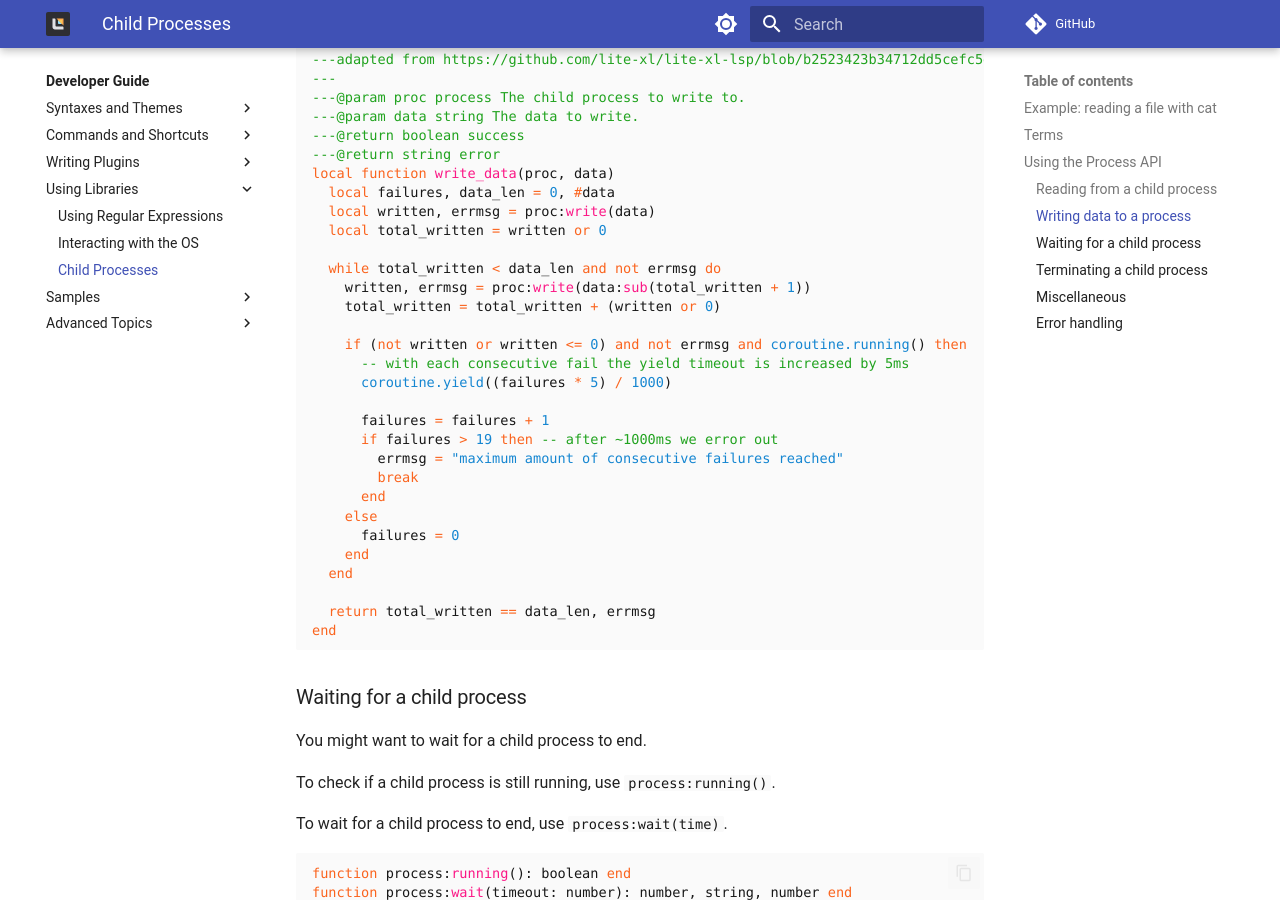
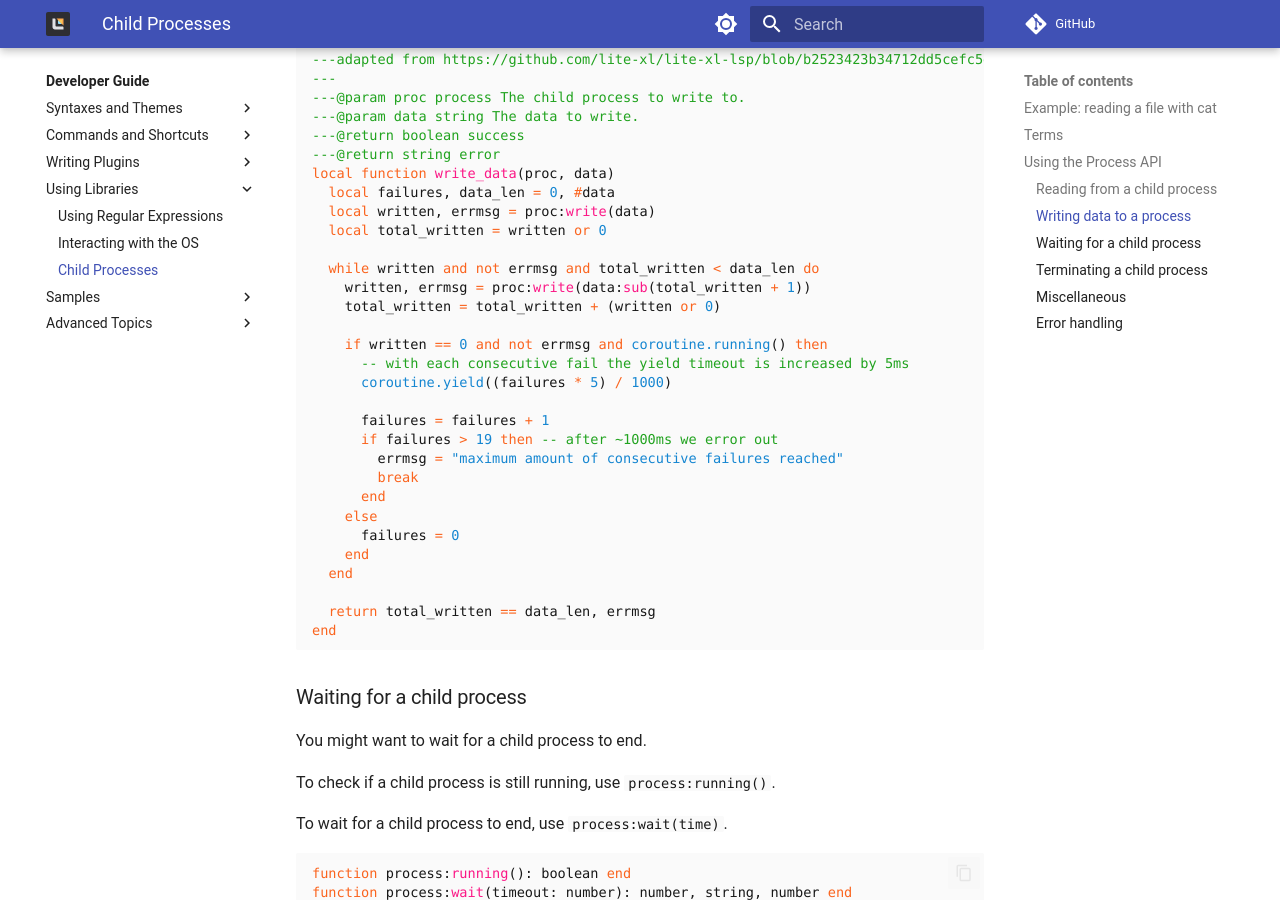
Before and after one commit to lite-xl/lite-xl.github.io, an MkDocs documentation site: the page built from docs/developer-guide/using-libraries/child-processes.md, in a window 1280 px wide and 900 px high, scrolled down 4694 px. Built offline with MkDocs 1.6.1 and Material for MkDocs 9.7.7, drawn with Linux system fonts in a browser that asks for light colours; plug-ins that fetch from the network failed and are left out; comment, search, counter and statistics services are not loaded; the version menu is left out.

Commit message:
Only start exponetial backoff when the process stdin is starved completely

```diff
--- a/docs/developer-guide/using-libraries/child-processes.md
+++ b/docs/developer-guide/using-libraries/child-processes.md
@@ -211,11 +211,11 @@ local function write_data(proc, data)
   local written, errmsg = proc:write(data)
   local total_written = written or 0
 
-  while total_written < data_len and not errmsg do
+  while written and not errmsg and total_written < data_len do
     written, errmsg = proc:write(data:sub(total_written + 1))
     total_written = total_written + (written or 0)
 
-    if (not written or written <= 0) and not errmsg and coroutine.running() then
+    if written == 0 and not errmsg and coroutine.running() then
       -- with each consecutive fail the yield timeout is increased by 5ms
       coroutine.yield((failures * 5) / 1000)
 
```
